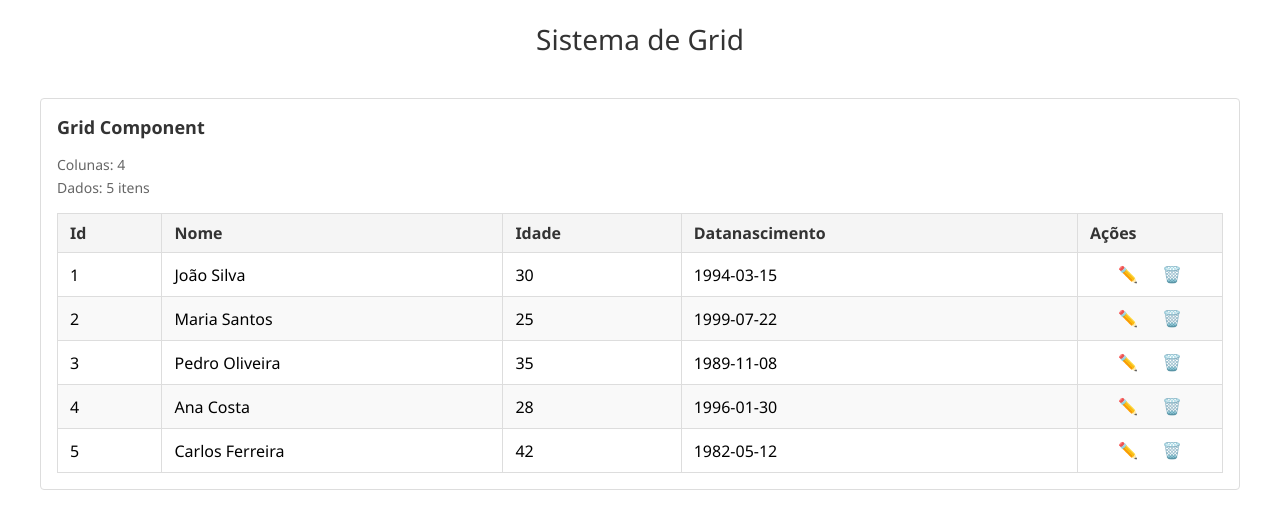
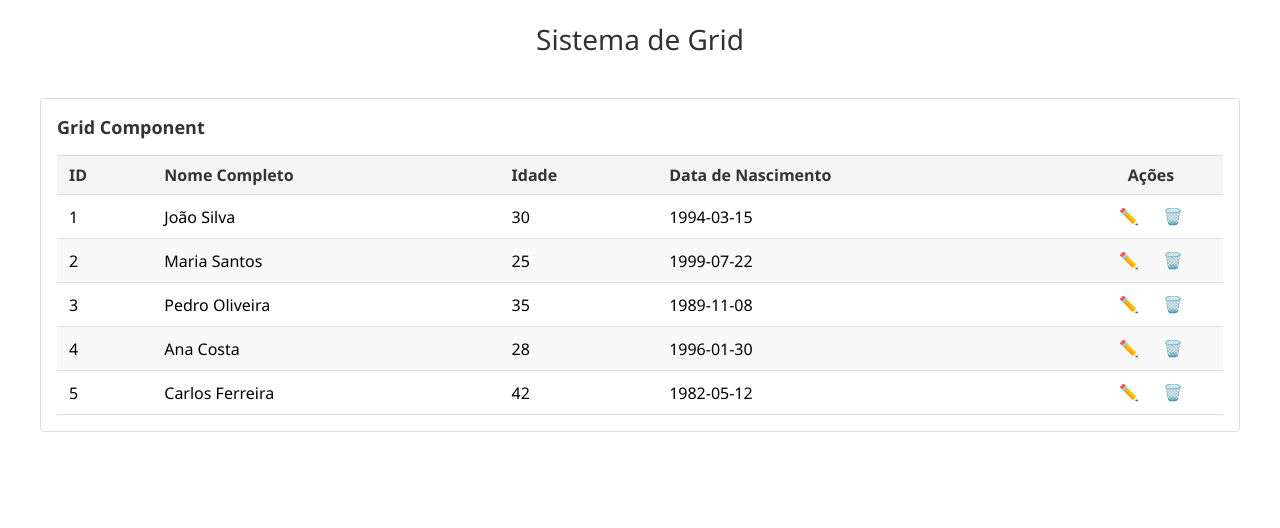
Before and after one commit to ddcsilva/TesteAngular, an Angular app: page / in a window 1280 px wide. Shown: the top 528 px of the page. Built offline with nearby package versions, Linux system fonts and the light colour scheme; data requests are answered from the project's data file.

Commit message:
Enhance grid component: add custom column names, improve column rendering logic, and update action method names for clarity. Remove unnecessary column information from the grid display.

```diff
--- a/src/app/app.component.html
+++ b/src/app/app.component.html
@@ -10,7 +10,12 @@
     <div class="error">{{ error() }}</div>
     <button (click)="carregarPessoas()">Tentar Novamente</button>
     } @else {
-    <app-grid [dados]="pessoas()" [colunas]="colunasGrid" [mostrarAcoes]="true">
+    <app-grid
+      [dados]="pessoas()"
+      [colunas]="colunasGrid"
+      [nomesColunas]="nomesColunasGrid"
+      [mostrarAcoes]="true"
+    >
     </app-grid>
     }
   </main>
--- a/src/app/app.component.ts
+++ b/src/app/app.component.ts
@@ -22,6 +22,14 @@ export class AppComponent implements OnInit {
   // Colunas que queremos exibir (pode ser dinâmico baseado no objeto)
   colunasGrid = ['id', 'nome', 'idade', 'dataNascimento'];
 
+  // Nomes customizados das colunas
+  nomesColunasGrid = {
+    id: 'ID',
+    nome: 'Nome Completo',
+    idade: 'Idade',
+    dataNascimento: 'Data de Nascimento',
+  };
+
   constructor(private pessoaService: PessoaService) {}
 
   ngOnInit() {
@@ -38,10 +46,12 @@ export class AppComponent implements OnInit {
         this.loading.set(false);
       },
       error: (err) => {
-        this.error.set('Erro ao carregar dados. Verifique se o json-server está rodando.');
+        this.error.set(
+          'Erro ao carregar dados. Verifique se o json-server está rodando.'
+        );
         this.loading.set(false);
         console.error('Erro:', err);
-      }
+      },
     });
   }
 }
--- a/src/app/shared/components/grid/grid.component.html
+++ b/src/app/shared/components/grid/grid.component.html
@@ -5,9 +5,6 @@
   <div class="loading">Carregando...</div>
   } @else {
   <div class="grid-content">
-    <p>Colunas: {{ colunas().length }}</p>
-    <p>Dados: {{ dados().length }} itens</p>
-
     @if (dados().length > 0) {
     <table class="simple-table">
       <thead>
@@ -16,7 +13,7 @@
           === 'acoes') {
           <th class="coluna-acoes">Ações</th>
           } @else {
-          <th>{{ coluna | titlecase }}</th>
+          <th>{{ obterNomeColuna(coluna) }}</th>
           } }
         </tr>
       </thead>
@@ -29,14 +26,14 @@
             <div class="acoes-container">
               <button
                 class="btn-acao btn-editar"
-                (click)="onEditar(item)"
+                (click)="aoEditar(item)"
                 title="Editar"
               >
                 ✏️
               </button>
               <button
                 class="btn-acao btn-excluir"
-                (click)="onExcluir(item)"
+                (click)="aoExcluir(item)"
                 title="Excluir"
               >
                 🗑️
--- a/src/app/shared/components/grid/grid.component.scss
+++ b/src/app/shared/components/grid/grid.component.scss
@@ -17,12 +17,6 @@
   color: #666;
 }
 
-.grid-content p {
-  margin: 4px 0;
-  color: #666;
-  font-size: 14px;
-}
-
 .simple-table {
   width: 100%;
   border-collapse: collapse;
@@ -33,7 +27,8 @@
 .simple-table td {
   padding: 8px 12px;
   text-align: left;
-  border: 1px solid #ddd;
+  border-top: 1px solid #ddd;
+  border-bottom: 1px solid #ddd;
 }
 
 .simple-table th {
@@ -59,7 +54,7 @@
 
 // Estilos para coluna de ações
 .coluna-acoes {
-  text-align: center;
+  text-align: center !important;
   width: 120px;
 }
 
--- a/src/app/shared/components/grid/grid.component.ts
+++ b/src/app/shared/components/grid/grid.component.ts
@@ -12,6 +12,7 @@ export class GridComponent<T = any> {
   // Inputs usando signals
   dados = input<T[]>([]);
   colunas = input<string[]>([]);
+  nomesColunas = input<Record<string, string>>({});
   mostrarAcoes = input<boolean>(false);
 
   // Estado interno
@@ -30,12 +31,18 @@ export class GridComponent<T = any> {
     return this.mostrarAcoes() ? [...colunas, 'acoes'] : colunas;
   }
 
+  // Método para obter nome customizado da coluna
+  obterNomeColuna(coluna: string): string {
+    const nomes = this.nomesColunas();
+    return nomes[coluna] || coluna;
+  }
+
   // Métodos para ações (sem funcionalidade ainda)
-  onEditar(item: T) {
+  aoEditar(item: T) {
     console.log('Editar item:', item);
   }
 
-  onExcluir(item: T) {
+  aoExcluir(item: T) {
     console.log('Excluir item:', item);
   }
 }
```
